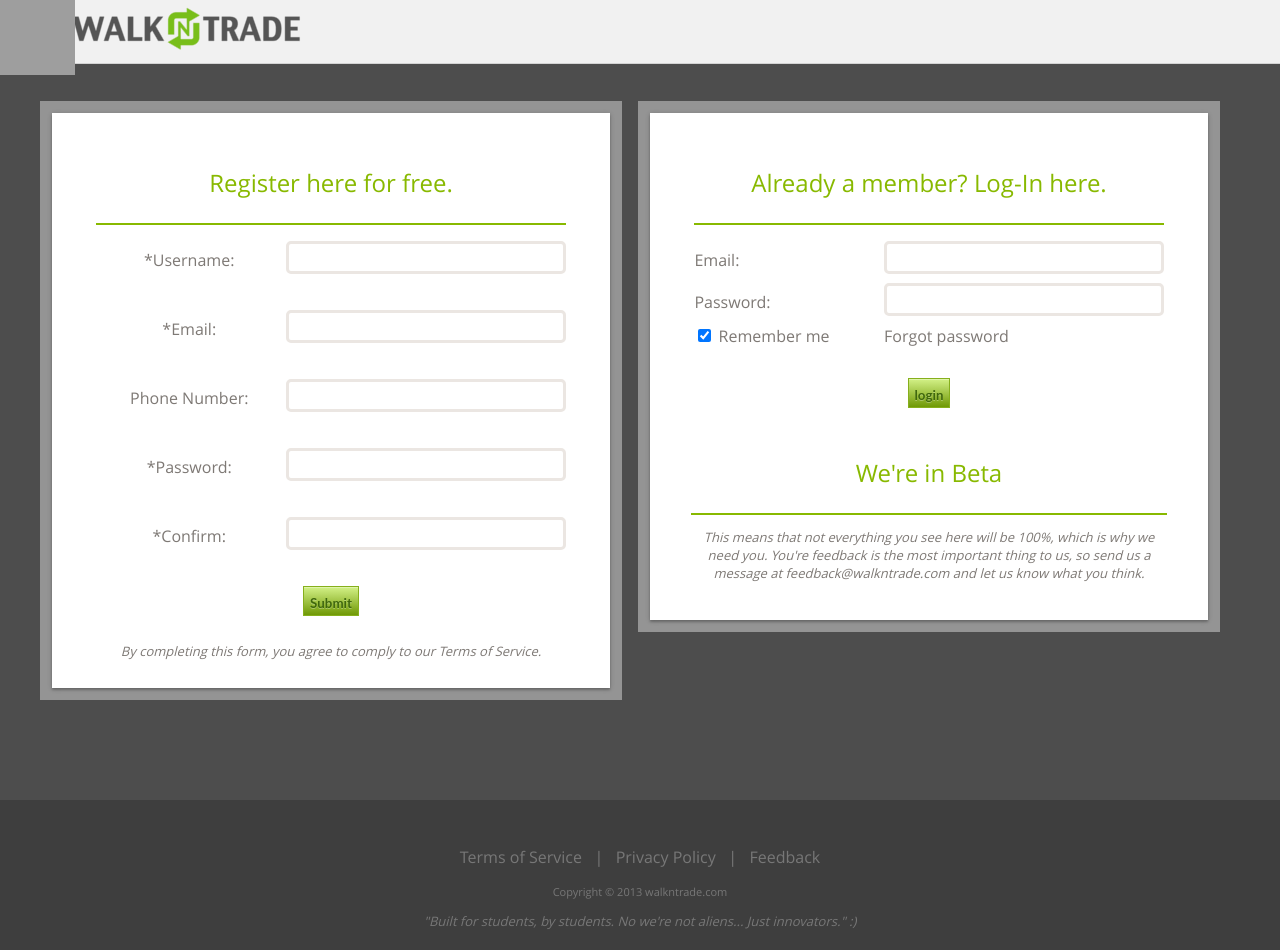
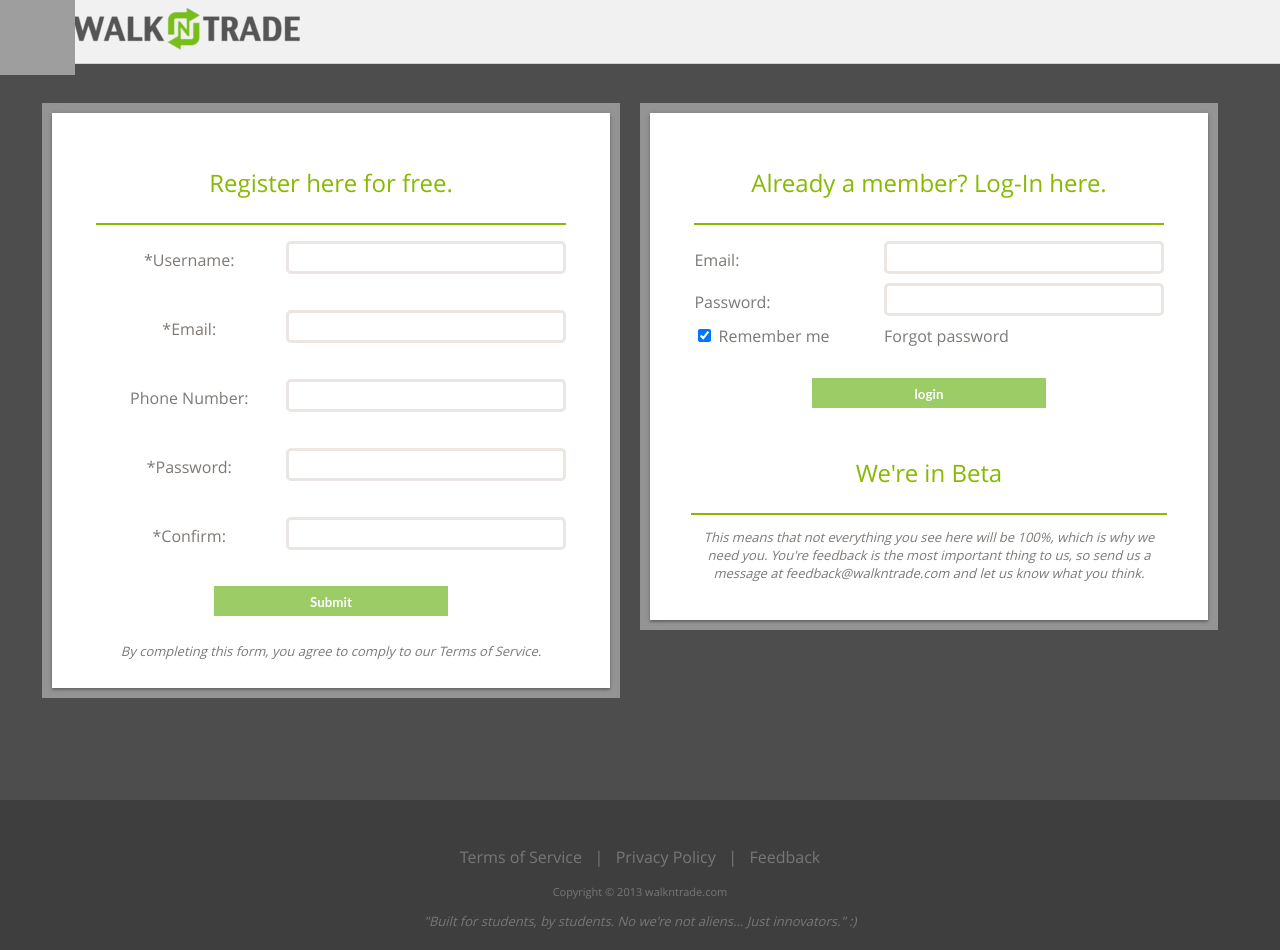
Before and after one commit to AliasTDP/walkntrade, a PHP site: page /signup in a window 1280 px wide. Run offline with PHP 8.4, Linux system fonts and the light colour scheme; data that the repository does not hold is empty; grey boxes are pictures that could not be loaded.

Commit message:
More asthetic changes

```diff
--- a/api/index.php
+++ b/api/index.php
@@ -178,13 +178,13 @@ switch($getIntent){
 				echo("success");
 				break;
 				case(1):
-				echo("<font color=\"#FF0000\">Username or password incorrect.</font>");
+				echo("Username or password incorrect.");
 				break;
 				case(2):
 				echo("verify");
 				break;
 				case(5):
-				echo("<font color=\"#FF0000\">Your account has been banned for foul language. We warned you!</font>");
+				echo("Your account has been banned for foul language. We warned you!");
 				break;
 				case(450):
 				echo("reset");
--- a/client_js/results.js
+++ b/client_js/results.js
@@ -132,7 +132,7 @@ function pageLoad(query, school, cat, sort, callback) {
 				color="rgba(0,0,0,.5)";
 				break;
 			}
-			parentElement.append($("<a/>", {"id":"p_"+id, "target":"new", "href":"/show?"+obsId}));
+			parentElement.append($("<a/>", {"id":"p_"+id, "href":"/show?"+obsId}));
 			$("#p_"+id).append($("<li/>"));
 			$("#p_"+id+" li")
 				.append($("<div/>", {"class":"title"}))
--- a/client_js/user_login.js
+++ b/client_js/user_login.js
@@ -130,7 +130,7 @@ function user_login(){
 				</form>', false);
 			break;
 			default:
-			$("#response").html(r);
+			$("#response").html("<font color=\"#FF0000\">"+r+"</font>");
 			break;
 		}
 	});
--- a/css/feedback_slider.css
+++ b/css/feedback_slider.css
@@ -20,15 +20,13 @@
 }
 
 #feedbackContent{
-	width: 340px;
+	width: 338px;
 	height: 100%;
 	float: left;
 	background: white;
 	padding: 5px;
 	text-align: center;
-	border-top-left-radius:  5px;
-	border-bottom-left-radius: 5px;
-	box-shadow: 0px 0px 4px black;
+	border: 1px solid #909090;
 }
 
 #feedbackContent input, #feedbackContent textarea{
--- a/css/login_window.css
+++ b/css/login_window.css
@@ -29,7 +29,6 @@
 
     /* Styles */
     background: #FFF;
-    border-radius: 4px;
     color: #7e7975;
     box-shadow:
     0 2px 2px rgba(0,0,0,0.2),
--- a/css/results.css
+++ b/css/results.css
@@ -1,4 +1,4 @@
-body{
+#dubody{
 	background: #4D4D4D;
 }
 
@@ -58,7 +58,6 @@ body{
 	width: 50%;
 	height: 100%;
 	text-align: right;
-	text-shadow:0px 0px 5px #000;
 }
 
 #schoolWrapper{
@@ -156,14 +155,12 @@ body{
 
 #mainCWB #dynamicWrapper #dynamicContent #dump li{
 	width: calc(20% - 22px); /*210px;*/
-
 	height:	300px;
 	padding: 5px;
 	margin: 0px 5px 10px 5px;
 	display: block;
 	float: left;
 	background: rgba(255,255,255, .75);
-	border-radius: 3px;
 	border: 1px solid #C0C0C0;
 }
 
@@ -225,6 +222,5 @@ body{
 #mainCWB #dynamicWrapper #dynamicContent #dump .categoryTab{
 	color: #FFF;
 	text-align: center;
-	border-radius: 4px;
 	text-transform: capitalize;
 }
--- a/css/show.css
+++ b/css/show.css
@@ -2,7 +2,7 @@
 	min-height: 400px;
 	width: 1060px;
 	overflow:hidden;
-	margin: 50px auto;
+	margin: 20px auto;
 }
 #marginLeft{
 	float:left;
--- a/css/style.css
+++ b/css/style.css
@@ -101,7 +101,7 @@ body {
     /* Styles */
     background: #FFF;
     color: #7e7975;
-    box-shadow:0 2px 2px rgba(0,0,0,0.2), 0 1px 5px rgba(0,0,0,0.2), 0 0 0 12px rgba(255, 255, 255, 0.4);
+    box-shadow:0 2px 2px rgba(0,0,0,0.2), 0 1px 5px rgba(0,0,0,0.2), 0 0 0 10px rgba(255, 255, 255, 0.4);
 }
 
 .dialog{
@@ -151,23 +151,15 @@ input[type=text]:focus, input[type=password]:focus{
 
 input[type=submit], .button{
 	height: 30px;
-	margin: auto;
-	box-shadow: inset 0 1px rgba(255,255,255,0.3);
+	margin: 0px;
 	cursor: pointer;
 	font-family: 'Lato', Calibri, Arial, sans-serif;
 	line-height: 30px;
 	text-align: center;
 	font-weight: bold;
-	background: #D3F187;
-	background: -moz-linear-gradient(#D3F187, #709906);
-	background: -ms-linear-gradient(#D3F187, #709906);
-	background: -o-linear-gradient(#D3F187, #709906);
-	background: -webkit-gradient(linear, 0 0, 0 100%, from(#D3F187), to(#709906));
-	background: -webkit-linear-gradient(#D3F187, #709906);
-	background: linear-gradient(#D3F187, #709906);
-	border: 1px solid #86AF1C;
-	color: #3F680C;
-	text-shadow: 0 1px rgba(255,255,255,0.3);
+	background: #9CCC65;
+	border: none;
+	color: #FFF;
 }
 
 .gray{
--- a/css/user_settings.css
+++ b/css/user_settings.css
@@ -78,7 +78,6 @@
 }
 
 #navBar #userModule #avatar img{
-	border-radius: 3px;
 	box-shadow:
 	0 2px 2px rgba(0,0,0,0.2),
 	0 1px 5px rgba(0,0,0,0.2),
@@ -100,7 +99,7 @@
 .settingsHeader{
 	height: 60px;
 	border-bottom: 2px solid #9ccc65;
-	background: #8bc34a;
+	background: #9CCC65;
 	color: #FFF;
 	text-align: center;
 	line-height: 60px;
--- a/signup.php
+++ b/signup.php
@@ -110,7 +110,7 @@ $loggedIn = $cs->getLoginStatus();
 					</tr>
 					<tr>
 						<th colspan="2">
-							<input type="submit" value="Submit">
+							<input type="submit" value="Submit" style="width:50%">
 						</th>
 					</tr>
 			</table>
@@ -155,7 +155,7 @@ $loggedIn = $cs->getLoginStatus();
 					</tr>
 					<tr style="text-align:center;">
 						<th colspan="2">
-							<input class="LButton" type="submit" value="login">
+							<input class="LButton" type="submit" value="login" style="width:50%">
 						</th>
 					</tr>
 				</table>
```
Also changed, not shown: ToS.php (+3 -4 lines).
